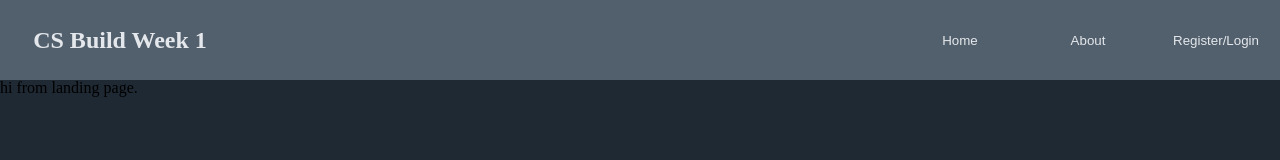
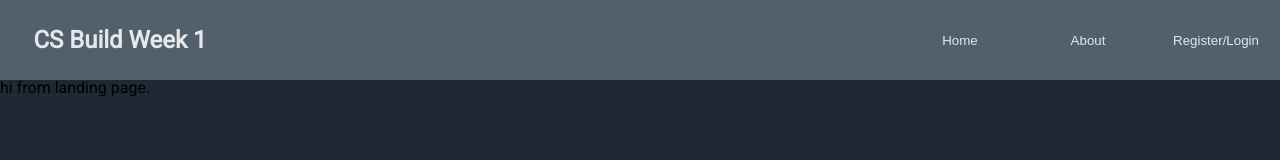
Before and after one commit to DDLPCS26/front-end, a React (Create React App) app in the folder client/: page / in a window 1280 px wide. Shown: the top 160 px of the page. Built offline with nearby package versions, Linux system fonts and the light colour scheme.

Commit message:
add google fonts globally. set global font family to Roboto by default. we can change this later if we want.

```diff
--- a/client/public/index.html
+++ b/client/public/index.html
@@ -25,6 +25,8 @@
       Learn how to configure a non-root public URL by running `npm run build`.
     -->
     <title>CS Build Week 1 Project</title>
+    <!-- add google fonts -->
+    <link href="https://fonts.googleapis.com/css?family=Roboto&display=swap" rel="stylesheet">
   </head>
   <body>
     <noscript>You need to enable JavaScript to run this app.</noscript>
--- a/client/src/components/MainNavigation.js
+++ b/client/src/components/MainNavigation.js
@@ -65,6 +65,10 @@
         border: none;
         background-color: ${props => props.colors.surface600};
         color: ${props => props.colors.surface100};
+
+            &:hover {
+                background-color: ${props => props.colors.highlight};
+            }
 `
 
 // export
--- a/client/src/styles/Global.js
+++ b/client/src/styles/Global.js
@@ -6,5 +6,6 @@
     body {
         font-size: 1rem;
         background-color: #1F2933;
+        font-family: 'Roboto', sans-serif;
     }
 `
```
